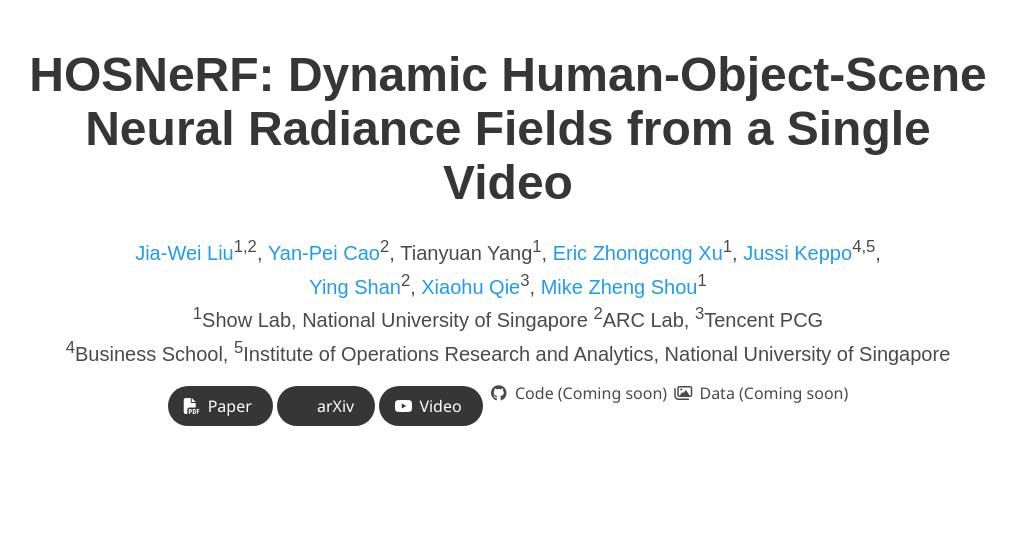
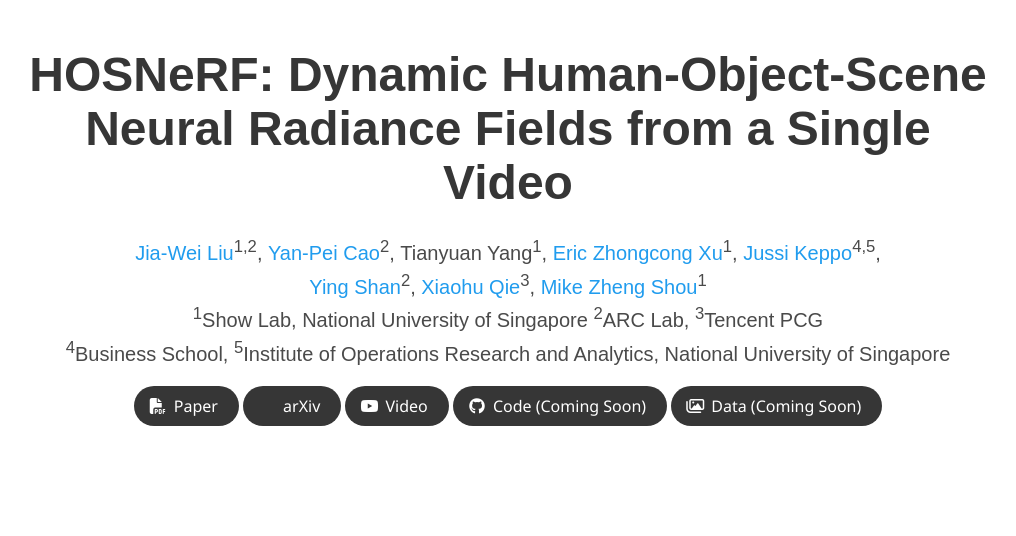
Before and after one commit to showlab/HOSNeRF, a plain HTML site: page index.html in a window 1280 px wide. Shown: the top 536 px of the page, without its empty margins (132-1148 px from the left). Drawn offline with nearby package versions, Linux system fonts and the light colour scheme; some icons are missing; a web font is replaced by a local one.

Commit message:
Update index.html

```diff
--- a/index.html
+++ b/index.html
@@ -156,22 +156,20 @@
               </span>
               <!-- Code Link. -->
               <span class="link-block">
-                <!-- <a href="https://github.com/showlab/DeVRF"
-                   class="external-link button is-normal is-rounded is-dark"> -->
+                <a class="external-link button is-normal is-rounded is-dark">
                   <span class="icon">
                       <i class="fab fa-github"></i>
                   </span>
-                  <span>Code (Coming soon)</span>
+                  <span>Code (Coming Soon)</span>
                   </a>
               </span>
               <!-- Dataset Link. -->
               <span class="link-block">
-                <!-- <a href="https://github.com/showlab/DeVRF"
-                   class="external-link button is-normal is-rounded is-dark"> -->
+                <a class="external-link button is-normal is-rounded is-dark">
                   <span class="icon">
                       <i class="far fa-images"></i>
                   </span>
-                  <span>Data (Coming soon)</span>
+                  <span>Data (Coming Soon)</span>
                   </a>
             </div>
 
```
